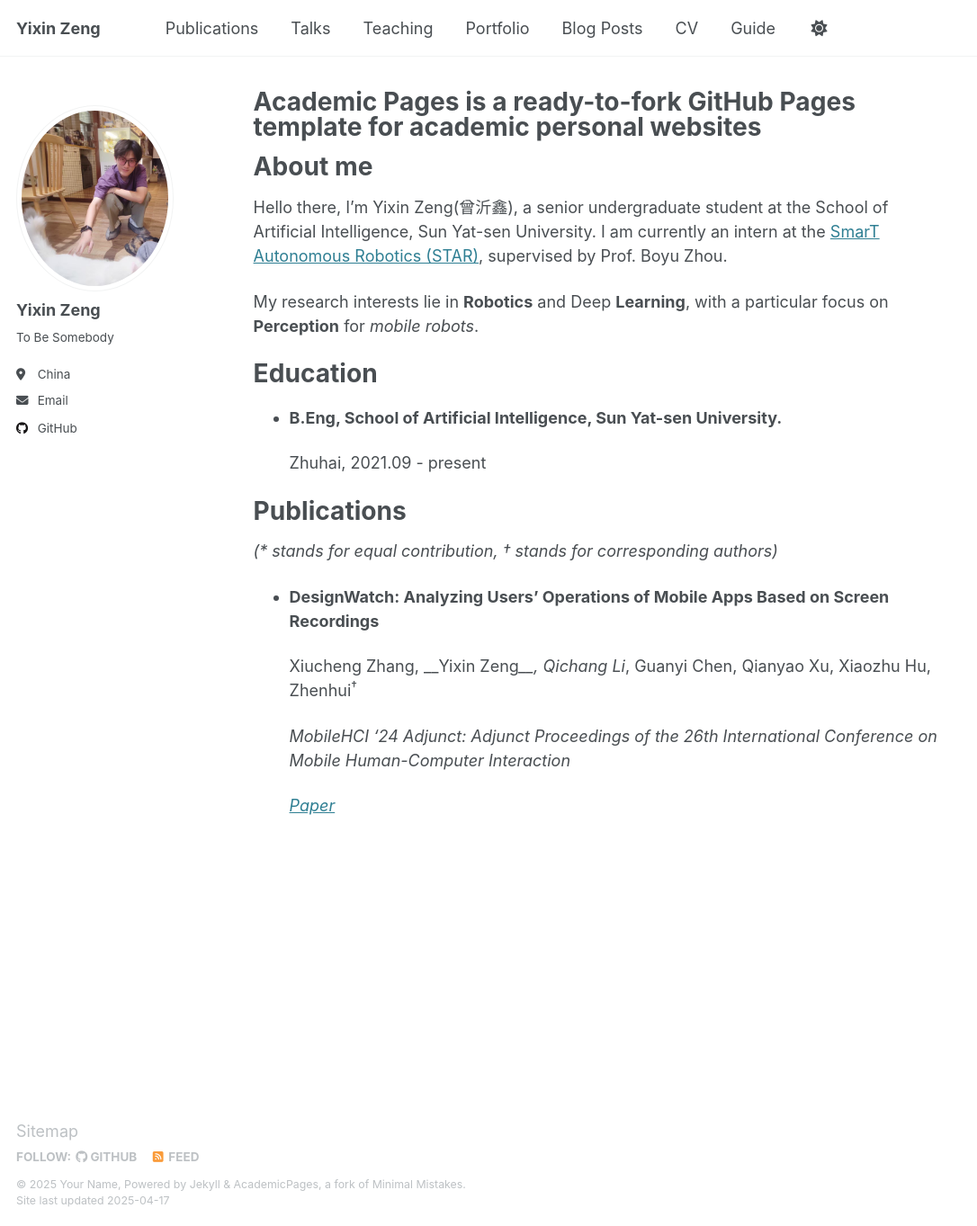
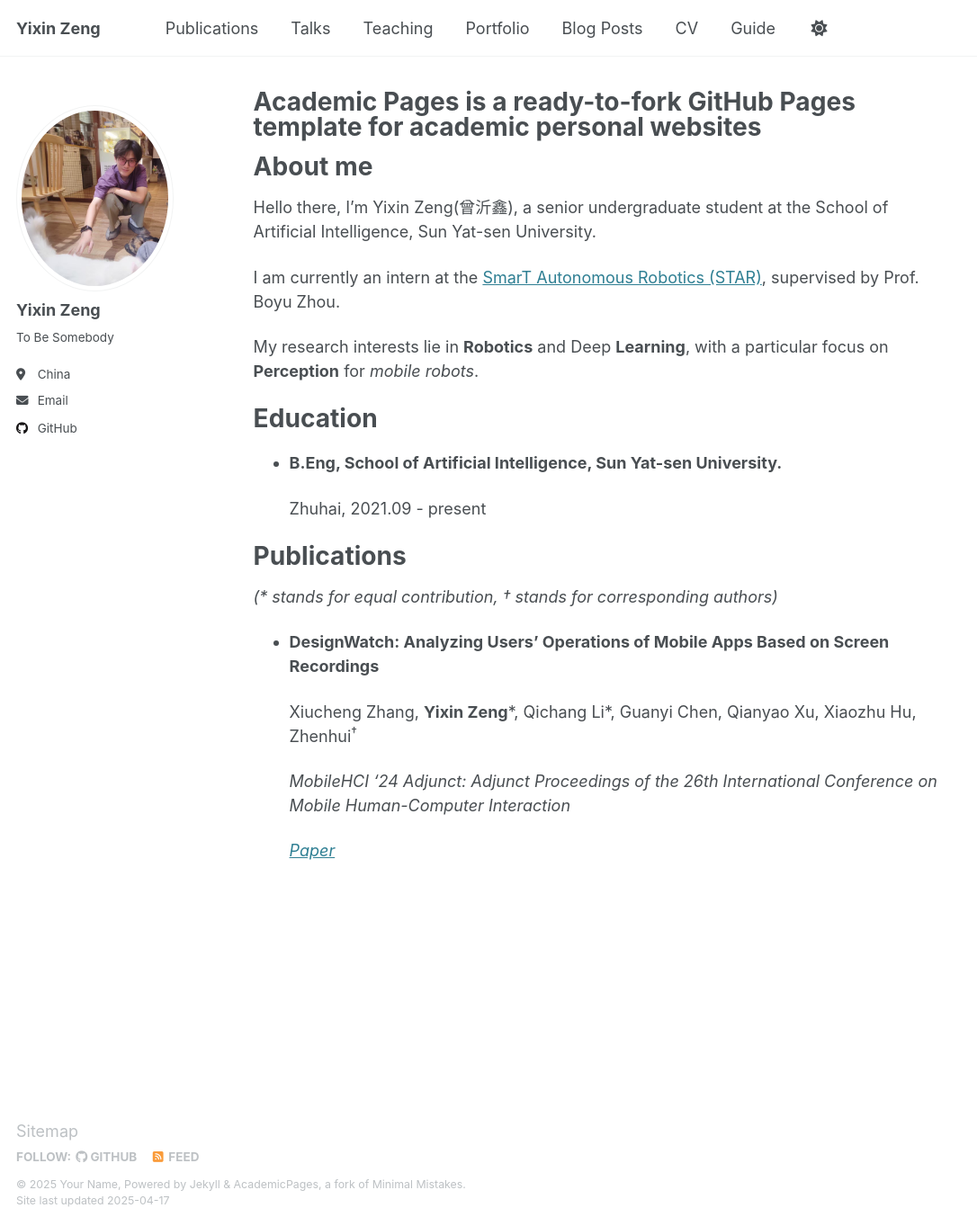
Before and after one commit to Exinwww/Yixin_Zeng, a Jekyll site: the page built from _pages/about.md, in a window 1280 px wide and 1363 px high. Shown: the whole window at 90% size, without its empty margins (0-1086 px from the left). Built offline with Jekyll 4.4.1, drawn with Linux system fonts in a browser that asks for light colours.

Commit message:
[fix] self-intro

```diff
--- a/_config.yml
+++ b/_config.yml
@@ -45,7 +45,7 @@ author:
   bitbucket        : # Username - Update with your username on the site
   codepen          : # Username
   dribbble         : # Username
-  github           : "https://github.com/Exinwww"
+  github           : https://github.com/Exinwww
   kaggle           : # Username
   stackoverflow    : # User number or user number and name (i.e., use "1" or "1/jeff-atwood")
 
--- a/_pages/about.md
+++ b/_pages/about.md
@@ -12,7 +12,9 @@ redirect_from:
 About me
 ======
 
-Hello there, I'm Yixin Zeng(曾沂鑫), a senior undergraduate student at the School of Artificial Intelligence, Sun Yat-sen University. I am currently an intern at the [SmarT Autonomous Robotics (STAR)](http://sysu-star.com/), supervised by Prof. Boyu Zhou.
+Hello there, I'm Yixin Zeng(曾沂鑫), a senior undergraduate student at the School of Artificial Intelligence, Sun Yat-sen University.
+
+I am currently an intern at the [SmarT Autonomous Robotics (STAR)](http://sysu-star.com/), supervised by Prof. Boyu Zhou.
 
 
 My research interests lie in **Robotics** and Deep **Learning**, with a particular focus on **Perception** for *mobile robots*.
@@ -30,7 +32,7 @@ _(* stands for equal contribution, &dagger; stands for corresponding authors)_
 
 - __DesignWatch: Analyzing Users' Operations of Mobile Apps Based on Screen Recordings__
 
-  Xiucheng Zhang, __Yixin Zeng*__, Qichang Li*, Guanyi Chen, Qianyao Xu, Xiaozhu Hu, Zhenhui<sup>&dagger;</sup>
+  Xiucheng Zhang, **Yixin Zeng**\*, Qichang Li\*, Guanyi Chen, Qianyao Xu, Xiaozhu Hu, Zhenhui<sup>&dagger;</sup>
 
   _MobileHCI '24 Adjunct: Adjunct Proceedings of the 26th International Conference on Mobile Human-Computer Interaction_
 
```
